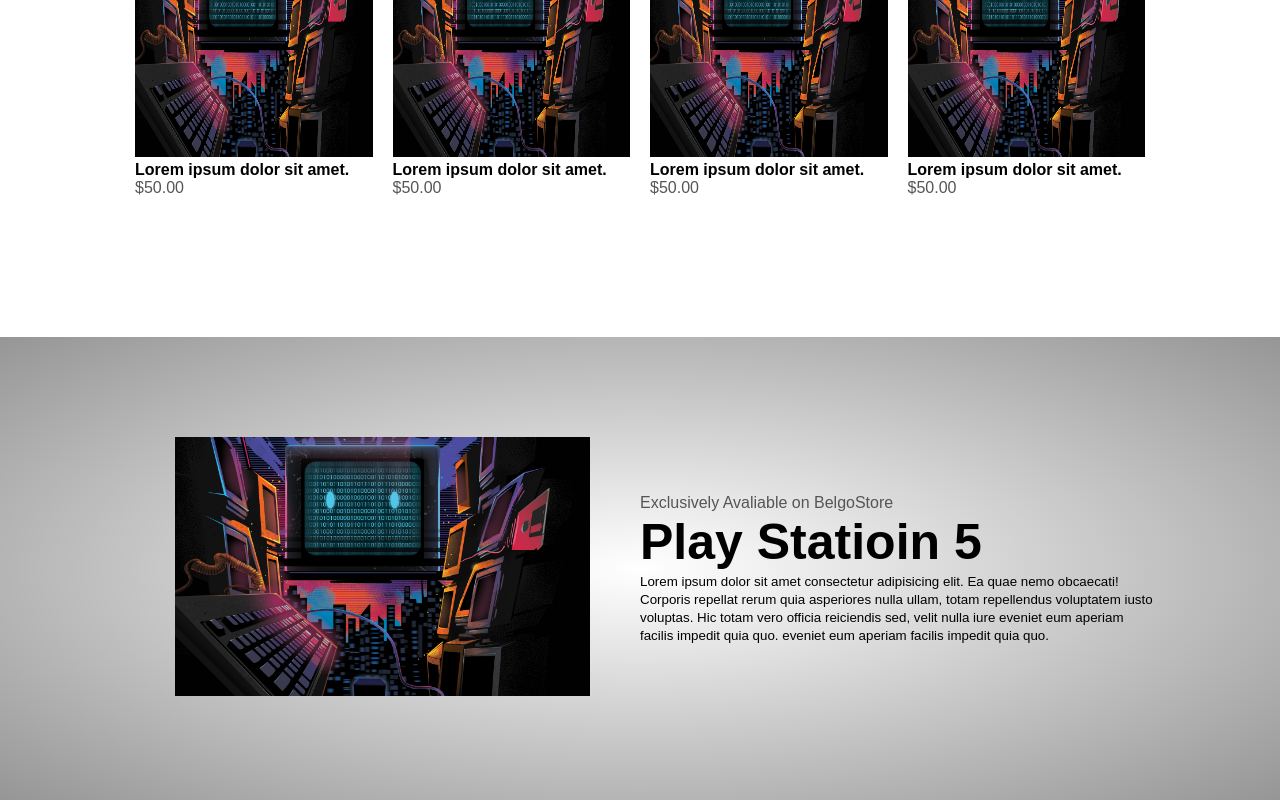
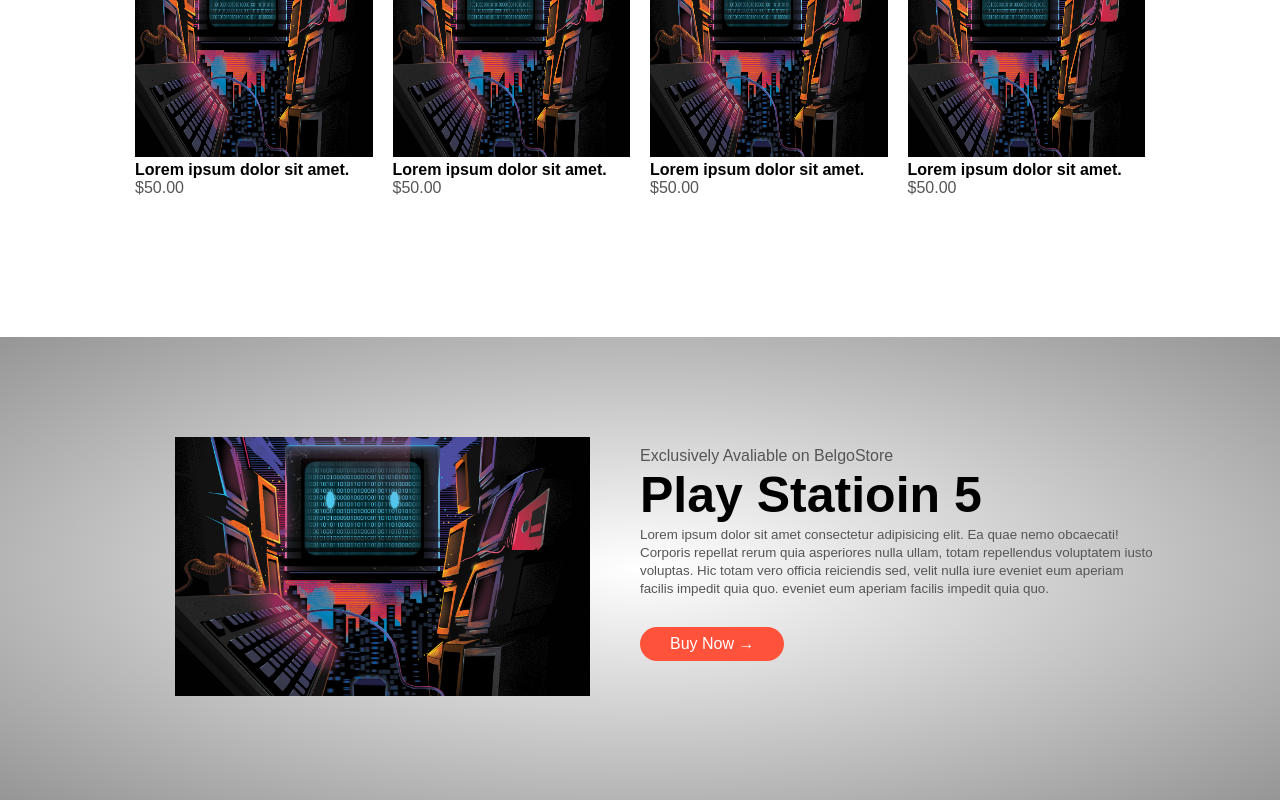
Before and after one commit to Belgotech/ecomerce, a React (Create React App) app: page / in a window 1280 px wide. Shown: the part 2539-3339 px from the top of the page. Built offline with nearby package versions, Linux system fonts and the light colour scheme.

Commit message:
New Commit

```diff
--- a/src/App.css
+++ b/src/App.css
@@ -92,7 +92,7 @@ p{
 
 .Btn:hover{
   background: #7a1609;
-  color: aqua;
+  color: #fff;
 }
 
 .Header{
@@ -163,3 +163,11 @@ color: #fff;
 .Offer P{
   color: #555;
 }
+
+.Col-2 .Offer-img{
+  padding: 50px;
+}
+
+small{
+  color: #555 ;
+}
--- a/src/Component/Offer.js
+++ b/src/Component/Offer.js
@@ -6,7 +6,7 @@ const Offer = () => {
             <div className="Small-container">
                 <div className="Row">
                     <div className="Col-2">
-                        <img src={Img1} alt="" className='offer-img' />
+                        <img src={Img1} alt="" className='Offer-img' />
                     </div>
                     <div className="Col-2">
                         <p> Exclusively Avaliable on BelgoStore</p>
@@ -16,6 +16,7 @@ const Offer = () => {
                             eveniet eum aperiam facilis impedit quia quo.
                             eveniet eum aperiam facilis impedit quia quo.
                         </small>
+                        <br /><a href="#Offer" className='Btn'>Buy Now &#8594;</a>
                     </div>
                 </div>
             </div>
```
